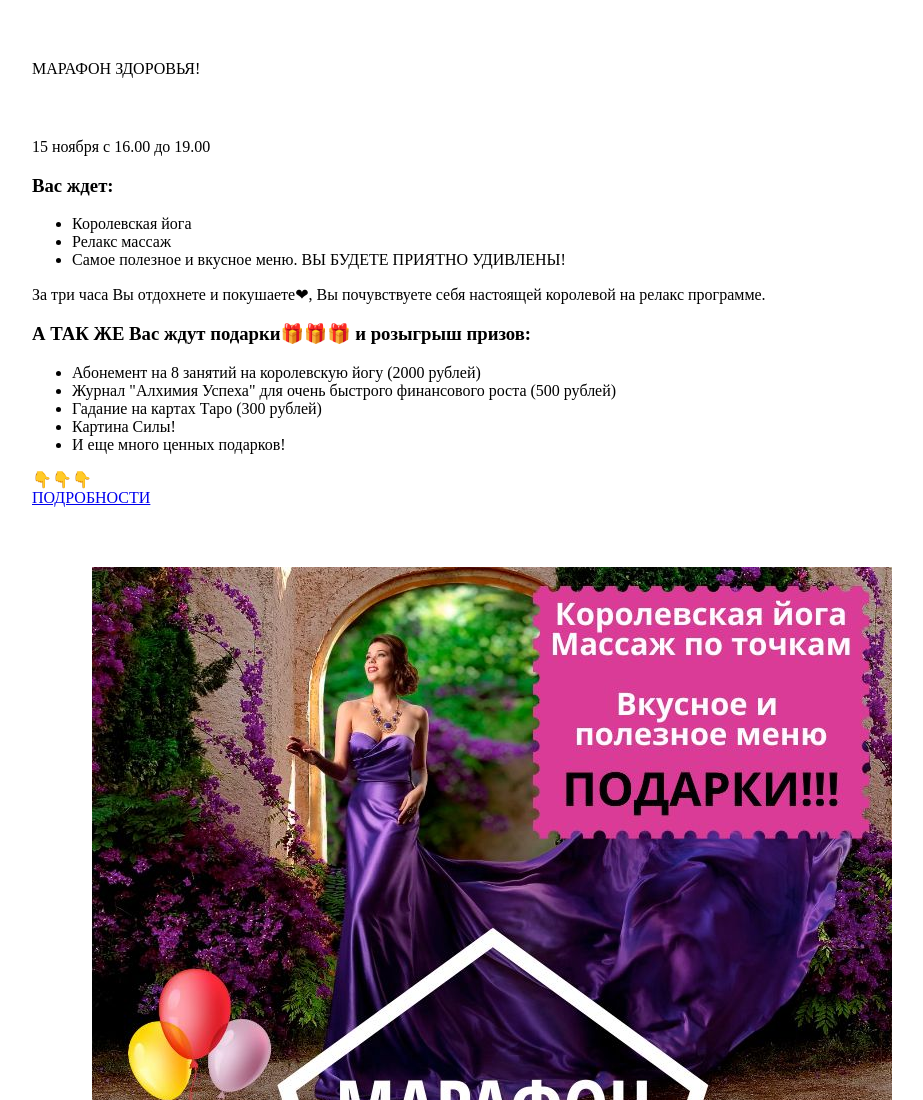
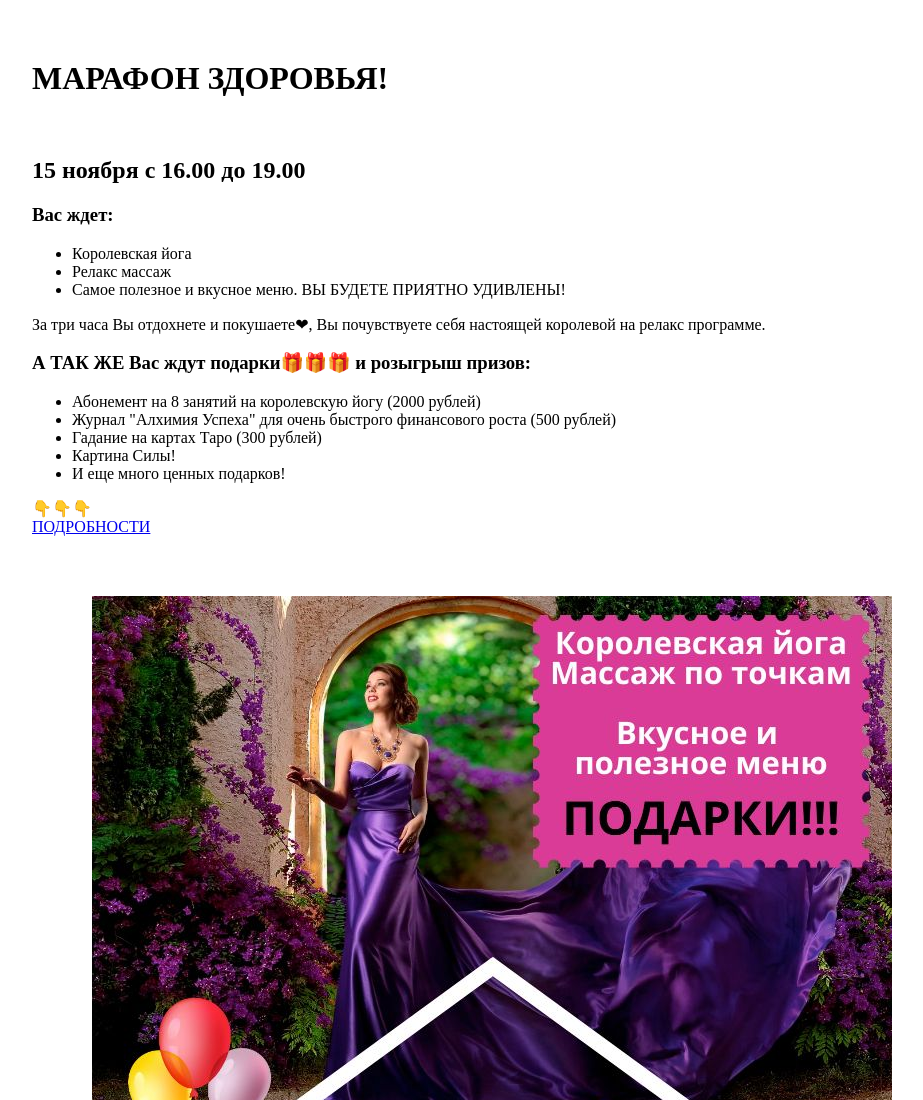
Before and after one commit to Enikenn/afisha, a plain HTML site: page index.html in a window 1280 px wide. Shown: the top 1100 px of the page, without its empty margins (36-959 px from the left). Drawn offline with Linux system fonts and the light colour scheme.

Commit message:
Update index.html

```diff
--- a/index.html
+++ b/index.html
@@ -13,11 +13,11 @@ header, aside, nav, section, article, figure, footer
 </head>
 <body>
      <header>
-        МАРАФОН ЗДОРОВЬЯ!
+        <h1>МАРАФОН ЗДОРОВЬЯ!<h1>
     </header>
 
     <article>
-    <p>15 ноября с 16.00 до 19.00</p>
+    <h2>15 ноября с 16.00 до 19.00</h2>
     <h3>Вас ждет:</h3>
         <ul>
             <li>Королевская йога</li>
```
